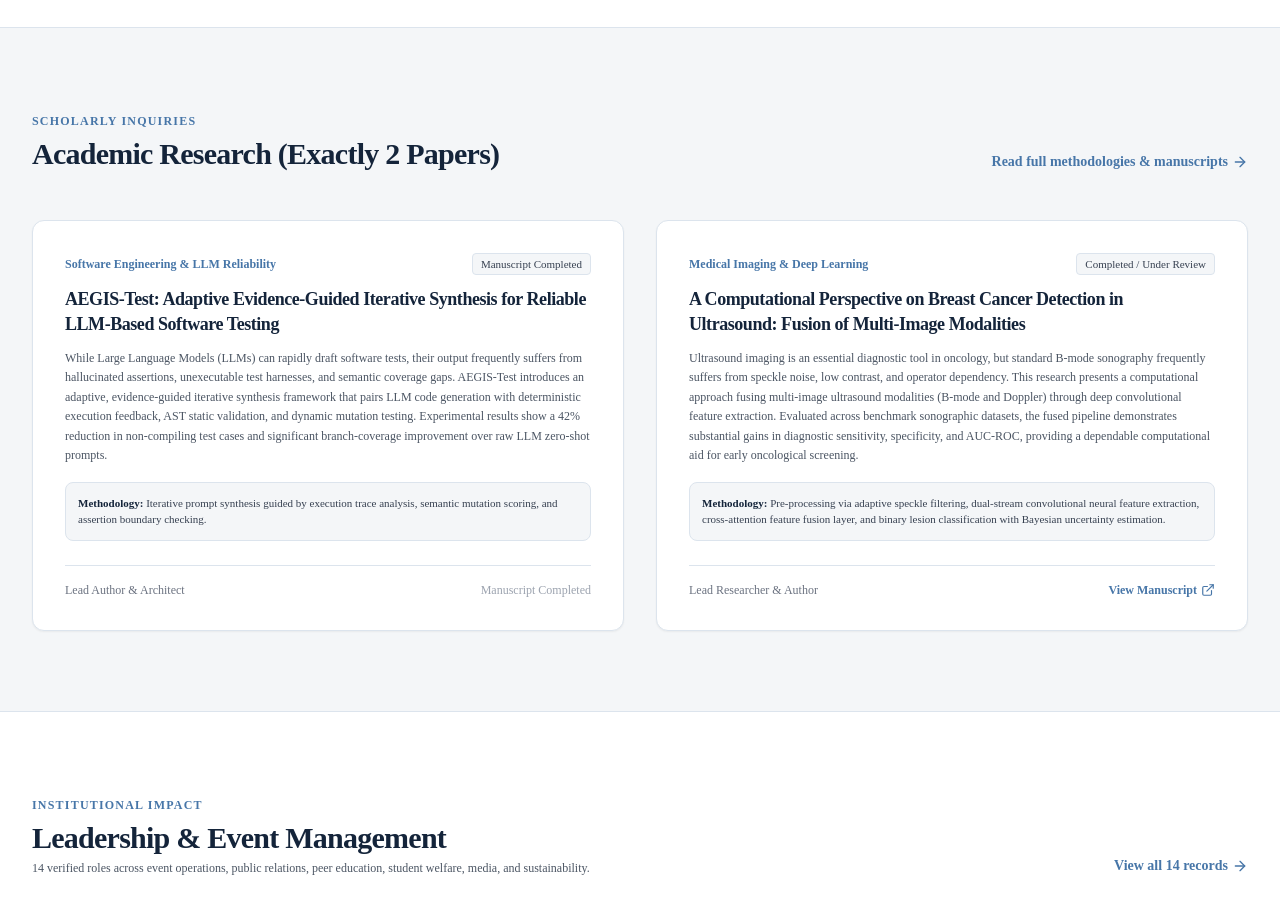
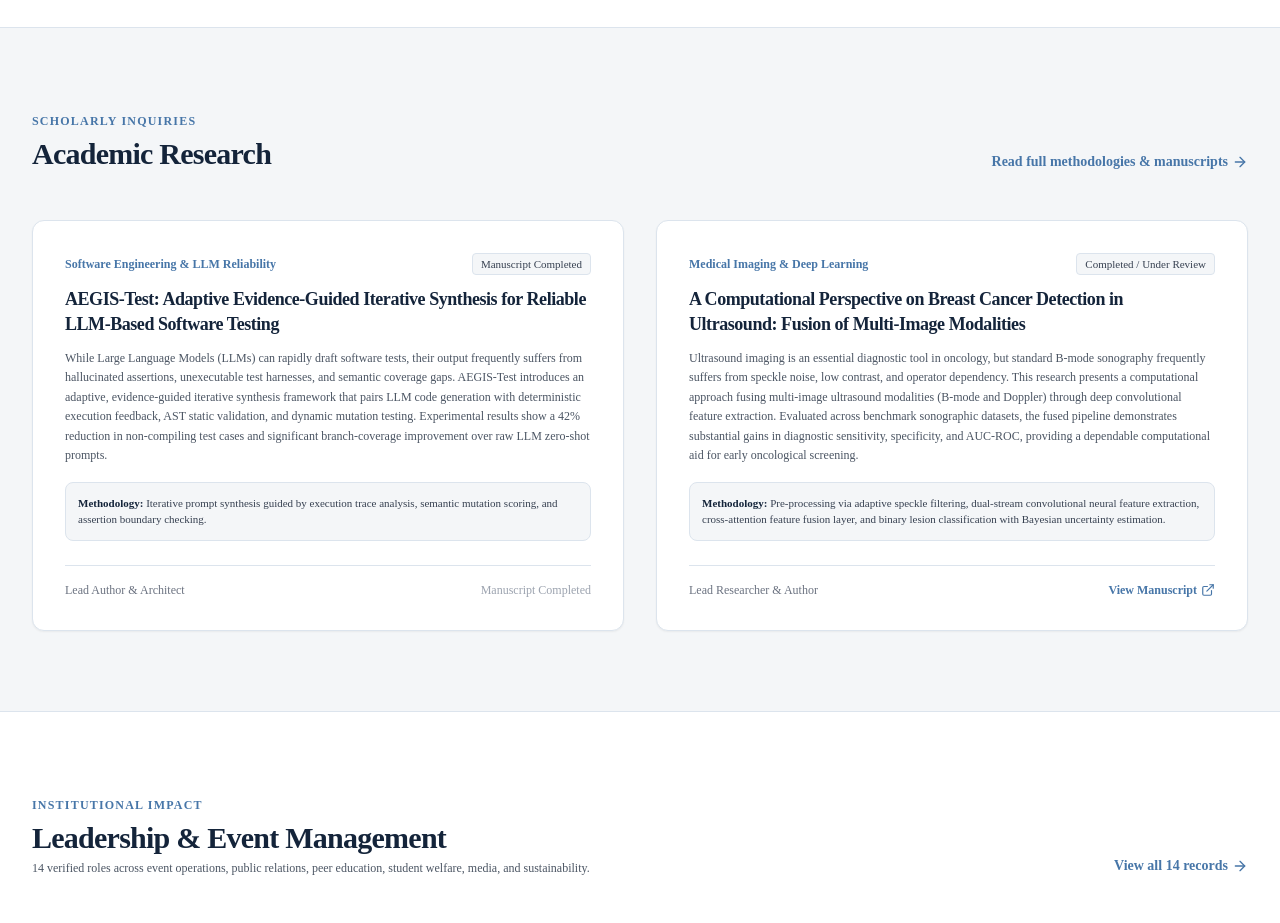
Before and after one commit to albykl123/albert-linson-platform, a Next.js app in the folder apps/web/: page / in a window 1280 px wide. Shown: the part 2280-3203 px from the top of the page. Built offline with nearby package versions, Linux system fonts and the light colour scheme; no server answers.

Commit message:
fix(copy): remove '(Exactly 2 Papers)' from Academic Research headings

```diff
--- a/apps/web/src/app/admin/page.tsx
+++ b/apps/web/src/app/admin/page.tsx
@@ -751,7 +751,7 @@ export default function AdminPage() {
                     <option value="experience">Professional Experience</option>
                     <option value="skills">Technical & Sourcing Skills</option>
                     <option value="leadership">Leadership & Campus Involvement</option>
-                    <option value="research">Academic Research (Strictly 2 Papers)</option>
+                    <option value="research">Academic Research</option>
                   </select>
                 </div>
 
--- a/apps/web/src/app/page.tsx
+++ b/apps/web/src/app/page.tsx
@@ -254,7 +254,7 @@ export default function HomePage() {
           <div>
             <span className="text-xs font-bold uppercase tracking-widest text-swiss-blue">Scholarly Inquiries</span>
             <h2 className="text-2xl sm:text-3xl font-bold text-swiss-navy mt-1 tracking-tight">
-              Academic Research (Exactly 2 Papers)
+              Academic Research
             </h2>
           </div>
           <Link
--- a/apps/web/src/app/projects/page.tsx
+++ b/apps/web/src/app/projects/page.tsx
@@ -450,7 +450,7 @@ export default function ProjectsAndResearchPage() {
                   Academic Research Manuscripts ({filteredResearch.length})
                 </h2>
               </div>
-              <span className="text-xs text-gray-500 font-medium">Strictly 2 Verified Scientific Inquiries</span>
+              <span className="text-xs text-gray-500 font-medium">Verified Scientific Inquiries</span>
             </div>
 
             {filteredResearch.length === 0 ? (
--- a/apps/web/src/app/research/page.tsx
+++ b/apps/web/src/app/research/page.tsx
@@ -57,7 +57,7 @@ export default function ResearchPage() {
         <div className="mb-12 border-b border-corporate-border pb-8">
           <span className="text-xs font-bold uppercase tracking-widest text-corporate-cobalt">Academic Inquiries</span>
           <h1 className="text-4xl sm:text-5xl font-bold text-corporate-slate mt-2 tracking-tight">
-            Academic Research (Exactly 2 Papers)
+            Academic Research
           </h1>
           <p className="text-gray-600 mt-3 text-base max-w-2xl leading-relaxed">
             Strictly limited to authentic research manuscripts in software testing reliability and multi-modal ultrasound diagnostics. Other technical initiatives belong in the software projects showcase.
--- a/apps/web/src/app/resume/page.tsx
+++ b/apps/web/src/app/resume/page.tsx
@@ -103,7 +103,7 @@ ${masterProfile.projects
   )
   .join("\n\n")}
 
-ACADEMIC RESEARCH PAPERS (EXACTLY 2 MANUSCRIPTS)
+ACADEMIC RESEARCH PAPERS
 --------------------------------------------------------------------------------
 ${masterProfile.research
   .map(
@@ -605,7 +605,7 @@ ${(masterProfile.certifications || [])
             <section className="mb-8">
               <div className="flex items-center justify-between border-b border-gray-300 pb-1 mb-3">
                 <h3 className="text-xs font-bold uppercase tracking-widest text-paper-graphite resume-section-title">
-                  Academic Research (Exactly 2 Papers)
+                  Academic Research
                 </h3>
                 <Link href="/projects#research" className="text-[11px] text-blue-700 hover:underline print:hidden">
                   Methodology & Papers &rarr;
--- a/apps/web/src/app/studio/page.tsx
+++ b/apps/web/src/app/studio/page.tsx
@@ -131,7 +131,7 @@ ${masterProfile.education
   .map((edu) => `${edu.degree} - ${edu.institution} (${edu.period})\n${edu.details}`)
   .join("\n\n")}
 
-ACADEMIC RESEARCH (EXACTLY 2 PAPERS)
+ACADEMIC RESEARCH
 ${masterProfile.research
   .map((r, i) => `[${i + 1}] ${r.title} (${r.status})\n${r.abstract}`)
   .join("\n\n")}
@@ -369,7 +369,7 @@ LinkedIn: linkedin.com/in/albert-linson | GitHub: github.com/albykl123`;
     skillsCount: 24,
     recommendedUpdates: [
       {
-        title: "Feature Exactly 2 Research Papers",
+        title: "Feature Verified Research Papers",
         detail: "Align Publications section on LinkedIn with verified papers (AEGIS-Test & Ultrasound Cancer Detection).",
         status: "Aligned",
       },
```
